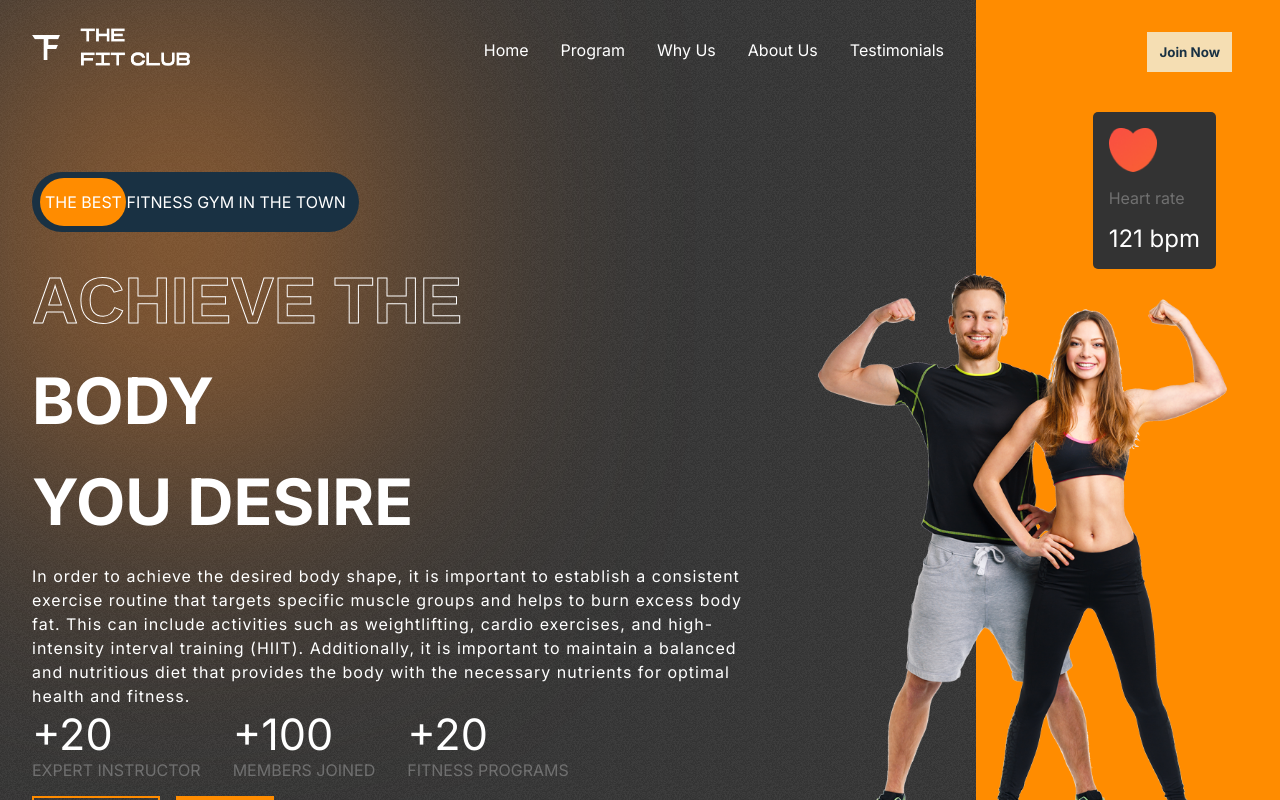
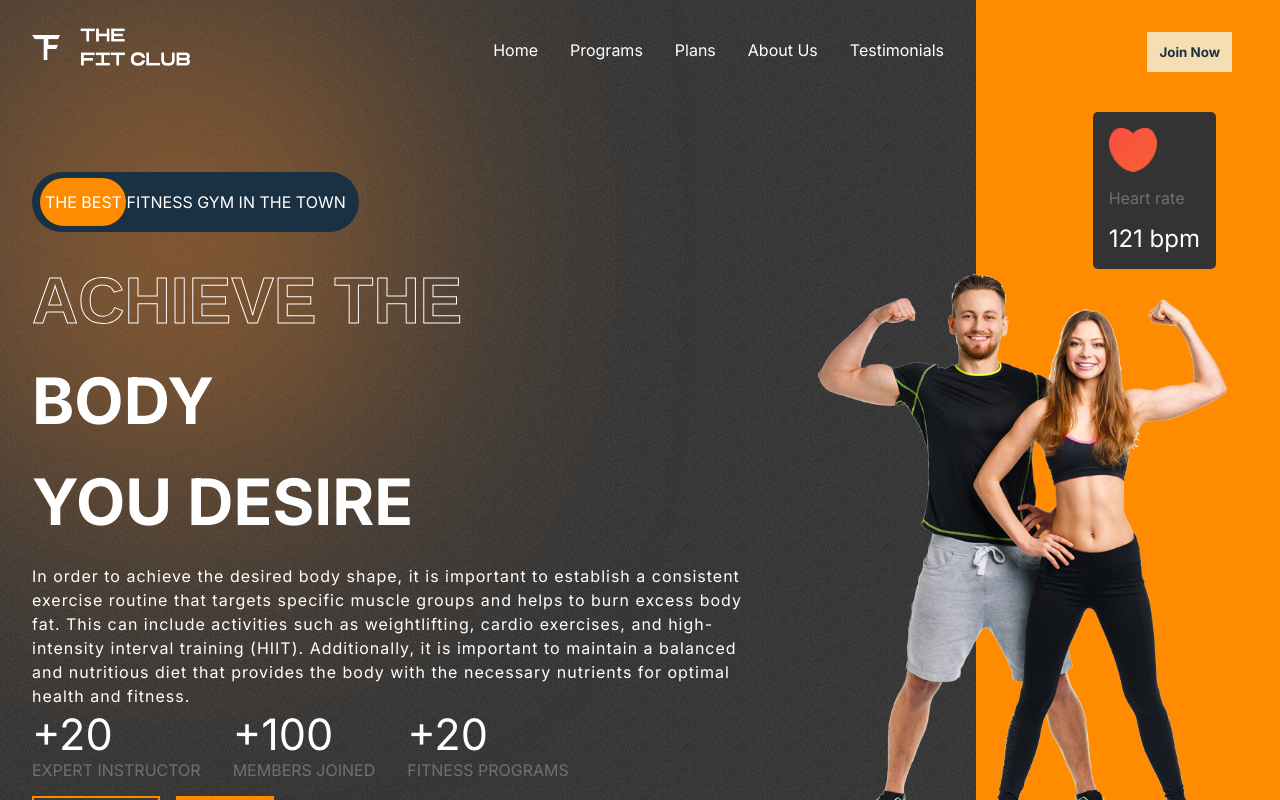
Before and after one commit to Akangbe/FitZone, a React (Create React App) app: page / in a window 1280 px wide. Shown: the top 800 px of the page. Built offline with nearby package versions, Linux system fonts and the light colour scheme.

Commit message:
MobileNav

```diff
--- a/src/components/Header/Header.jsx
+++ b/src/components/Header/Header.jsx
@@ -1,19 +1,85 @@
-import React from "react"
-// import "./Header.css"
-import "./Header.css"
-import logo from "../../assets/logo.png"
-const Header=()=>{
-return (
-    <div className="header">
-        <img src={logo} alt={logo.name}className="logo" />
-<ul className="header-menu">
-    <li>Home</li>
-    <li>Program</li>
-    <li>Why Us</li>
-    <li>About Us</li>
-    <li>Testimonials</li>
-</ul>
-    </div>
-)
-}
-export default Header
+import React, { useState } from "react";
+import "./Header.css";
+import Bar from "../../assets/bars.png";
+import logo from "../../assets/logo.png";
+
+const Header = () => {
+    const mobile = window.innerWidth <= 768 ? true : false;
+    const [menuOpened, setMenuOpened] = useState(false);
+    const linkStyles = {
+        color: "inherit",
+        textDecoration: "none",
+        display: "inline-block",
+        margin: 0,
+        padding: 0,
+        border: "none",
+        background: "none",
+        font: "inherit",
+        cursor: "pointer",
+        outline: "none",
+
+    };
+
+    return (
+        <div className="header">
+            <img src={logo} alt="logo" className="logo" />
+            {menuOpened === false && mobile === true ? (
+                <div
+                    style={{
+                        backgroundColor: "var(--orange)",
+                        padding: "1rem",
+                        borderRadius: "7px",
+                    }}
+                    onClick={() => setMenuOpened(true)}
+                >
+                    <img
+                        src={Bar}
+                        alt="menubar"
+                        style={{ width: "1.5rem", height: "1.5rem" }}
+                    />
+                </div>
+            ) : (
+                <ul className="header-menu">
+                    <li onClick={() => setMenuOpened(false)}>
+                        <li>
+                            <a href="#Home" span={true} smooth="true" style={ linkStyles }>
+                                Home
+                            </a>
+                        </li>
+                    </li>
+                    <li onClick={() => setMenuOpened(false)}>
+                        <li>
+                            <a href="#Program" span={true} smooth="true" style={ linkStyles }>
+                                Programs
+                            </a>
+                        </li>
+                    </li>
+                    <li onClick={() => setMenuOpened(false)}>
+                        <li>
+                            <a href="#Plan" span={true} smooth="true" style={ linkStyles }>
+                                Plans
+                            </a>
+                        </li>
+                    </li>
+                    <li>
+                        <li  onClick={() => setMenuOpened(false)}>
+                            <a href="#About" span={true} smooth="true" style={ linkStyles }>
+                                About Us
+                            </a>
+                        </li>
+
+                    </li>
+                    <li>
+                            <li   onClick={() => setMenuOpened(false)}>
+                                <a href="#Testimonial" span={true} smooth="true" style={ linkStyles }>
+                                    Testimonials
+                                </a>
+                            </li>
+                        </li>
+                </ul>
+            )}
+        </div>
+    );
+};
+
+export default Header;
--- a/src/components/Hero/Hero.js
+++ b/src/components/Hero/Hero.js
@@ -17,7 +17,7 @@ const Hero = () => {
   };
   const mobile = window.innerWidth <= 768 ? true : false;
   return (
-    <div className="hero">
+    <div className="hero" id="Home">
       <div className="blur hero-blur"></div>
       <div className="left-hero">
         <Header />
--- a/src/components/Join/Join.jsx
+++ b/src/components/Join/Join.jsx
@@ -2,7 +2,7 @@ import React from "react";
 import "./join.css";
 const Join = () => {
   return (
-    <div className="join" id="join-us">
+    <div className="join" id="About">
       <div className="left-j">
         <hr />
         <div>
--- a/src/components/Join/join.css
+++ b/src/components/Join/join.css
@@ -1,6 +1,6 @@
 .join{
     display: flex;
-    padding: 0 2rem;
+    padding: 1rem 2rem;
     gap: 15rem;
 
 }
@@ -16,7 +16,7 @@
     width: 10.5rem;
     border: 2px solid var(--orange);
     border-radius: 20%;
-    margin: -10px 1rem;
+    margin: -8px 1.5rem;
 }
 .left-j>div{
     display: flex;
--- a/src/components/Plans/plans.jsx
+++ b/src/components/Plans/plans.jsx
@@ -4,7 +4,7 @@ import whiteTick from "../../assets/whiteTick.png";
 import "./plan.css";
 function plans(props) {
   return (
-    <div className="plans-container">
+    <div className="plans-container" id="Plan">
       <div className="blur planblur-1" ></div>
       <div className="blur planblur-2"></div>
       <div className="programs-header">
--- a/src/components/Testimonial/Testimonial.css
+++ b/src/components/Testimonial/Testimonial.css
@@ -104,5 +104,11 @@
     left: 0;
     gap: 2rem;
   }
-
+  .arrows{
+    margin-bottom: 1.5rem;
+    padding-left: 10px;
+  }
+ .f-arrow{
+    padding-right: 10px;
+ }
 }
--- a/src/components/Testimonial/Testimonial.jsx
+++ b/src/components/Testimonial/Testimonial.jsx
@@ -9,7 +9,7 @@ const Testimonial = () => {
   const [selected, Setselected] = useState(0);
   const tLength = testimonialsData.length;
   return (
-    <div className="Testimonial">
+    <div className="Testimonial" id="Testimonial">
       <div className="left-t">
         <span>Testimonial</span>
         <span className="stroke-text">Why should choose us</span>
@@ -42,6 +42,7 @@ const Testimonial = () => {
             }}
             src={left}
             alt=""
+            className="f-arrow"
           />
           <img
             onClick={() => {
--- a/src/components/program/program.jsx
+++ b/src/components/program/program.jsx
@@ -5,7 +5,7 @@ import RightArrow from "../../assets/rightArrow.png";
 import { programsData } from "../../data/programsData";
 const program = () => {
   return (
-    <div className="programs" id="programs">
+    <div className="programs" id="Program">
       {/* Header */}
       <div className="programs-header">
         <span className="stroke-text">Explore our </span>
```
